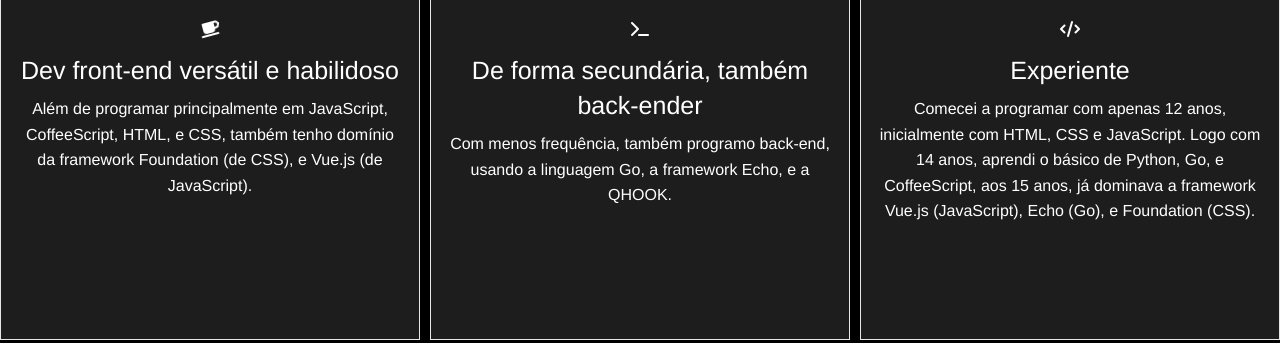
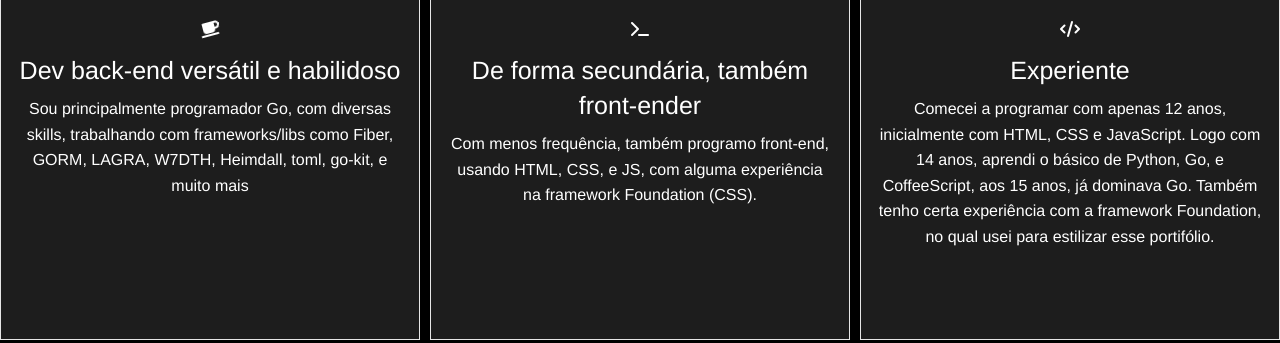
Before and after one commit to NervousGroove/Yan, a plain HTML site: page root/index.html in a window 1280 px wide. Shown: the part 660-1003 px from the top of the page. Drawn offline with nearby package versions, Linux system fonts and the light colour scheme.

Commit message:
Update index.html

```diff
--- a/root/index.html
+++ b/root/index.html
@@ -43,8 +43,8 @@
     <br>
     <i class="fa-solid fa-mug-saucer fa-shake" style="color: #ffffff;"></i>
 <div class="card-section">
-<h4>Dev front-end versátil e habilidoso</h4>
-<p>Além de programar principalmente em JavaScript, CoffeeScript, HTML, e CSS, também tenho domínio da framework Foundation (de CSS), e Vue.js (de JavaScript).</p>
+<h4>Dev back-end versátil e habilidoso</h4>
+<p>Sou principalmente programador Go, com diversas skills, trabalhando com frameworks/libs como Fiber, GORM, LAGRA, W7DTH, Heimdall, toml, go-kit, e muito mais</p>
 </div>
 </div>
 <div class="card">
@@ -54,8 +54,8 @@
     <br>
     <i class="fa-solid fa-terminal fa-beat" style="color: #ffffff;"></i>
 <div class="card-section">
-<h4>De forma secundária, também back-ender</h4>
-<p>Com menos frequência, também programo back-end, usando a linguagem Go, a framework Echo, e a QHOOK.</p>
+<h4>De forma secundária, também front-ender</h4>
+<p>Com menos frequência, também programo front-end, usando HTML, CSS, e JS, com alguma experiência na framework Foundation (CSS).</p>
 </div>
 </div>
 <div class="card">
@@ -66,7 +66,7 @@
     <i class="fa-solid fa-code" style="color: #ffffff;"></i>
 <div class="card-section">
 <h4>Experiente</h4>
-<p>Comecei a programar com apenas 12 anos, inicialmente com HTML, CSS e JavaScript. Logo com 14 anos, aprendi o básico de Python, Go, e CoffeeScript, aos 15 anos, já dominava a framework Vue.js (JavaScript), Echo (Go), e Foundation (CSS).</p>
+<p>Comecei a programar com apenas 12 anos, inicialmente com HTML, CSS e JavaScript. Logo com 14 anos, aprendi o básico de Python, Go, e CoffeeScript, aos 15 anos, já dominava Go. Também tenho certa experiência com a framework Foundation, no qual usei para estilizar esse portifólio.</p>
 </div>
 </div>
 </div>
```
